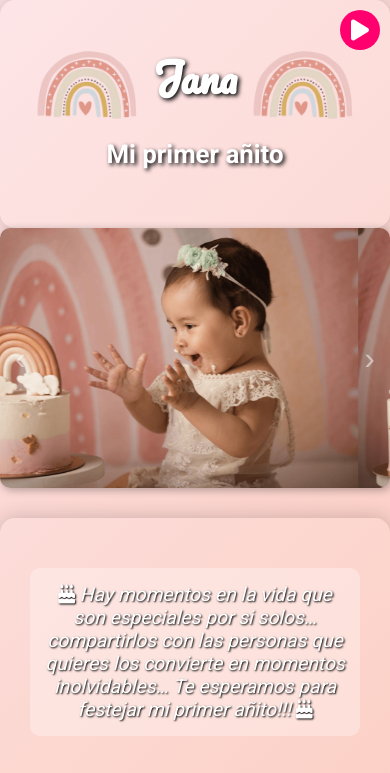
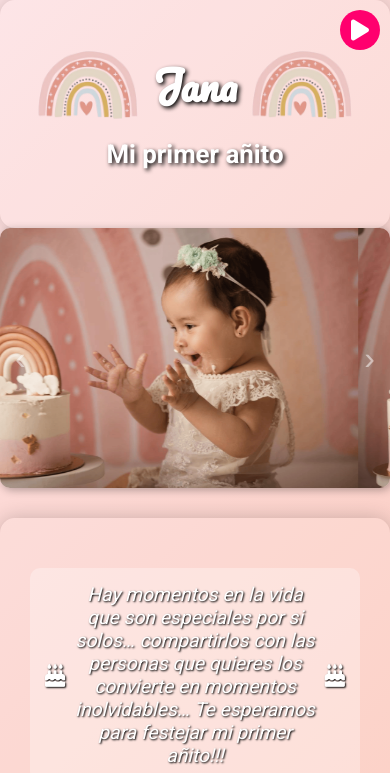
Before and after one commit to LeandroMussi99/Invitacion-Bautismo, a plain HTML site: page index.html in a window 390 px wide. Shown: the top 773 px of the page. Drawn offline with Linux system fonts and the light colour scheme.

Commit message:
Cambios en responsividad de los iconos

```diff
--- a/styles.css
+++ b/styles.css
@@ -31,7 +31,11 @@ h1 {
     font-family: 'Pacifico', cursive;
     color: #fff;
     text-shadow: 2px 2px 4px #000;
-    font-size: 4em;
+    font-size: 4em; /* Ajustado */
+    display: flex;
+    align-items: center;
+    justify-content: center;
+    gap: 10px; /* Espacio entre el título y los iconos */
     /* Ajustado */
 
 }
@@ -130,6 +134,19 @@ h2 {
     padding: 15px;
     border-radius: 10px;
     font-style: italic;
+}
+
+.frase p {
+    display: flex;
+    align-items: center;
+    justify-content: center;
+    gap: 10px; /* Espacio entre corazones y texto */
+    flex-wrap: nowrap; /* Evita que se rompa en móviles */
+}
+
+.frase i {
+    font-size: 1.2em; /* Tamaño adecuado para los corazones */
+    color: white;
 }
 
 /* Imagen de Arcoíris Logo */
```
